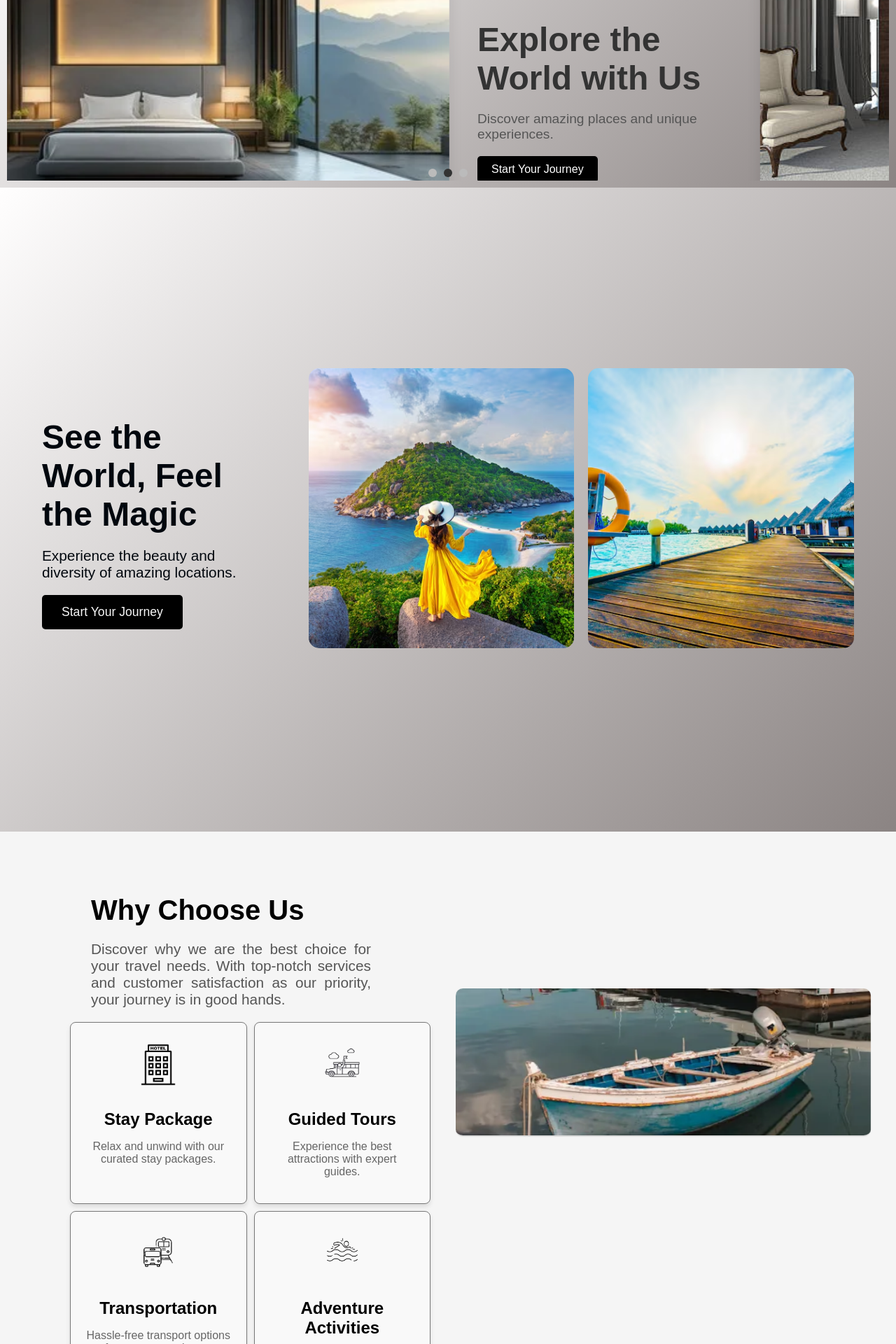
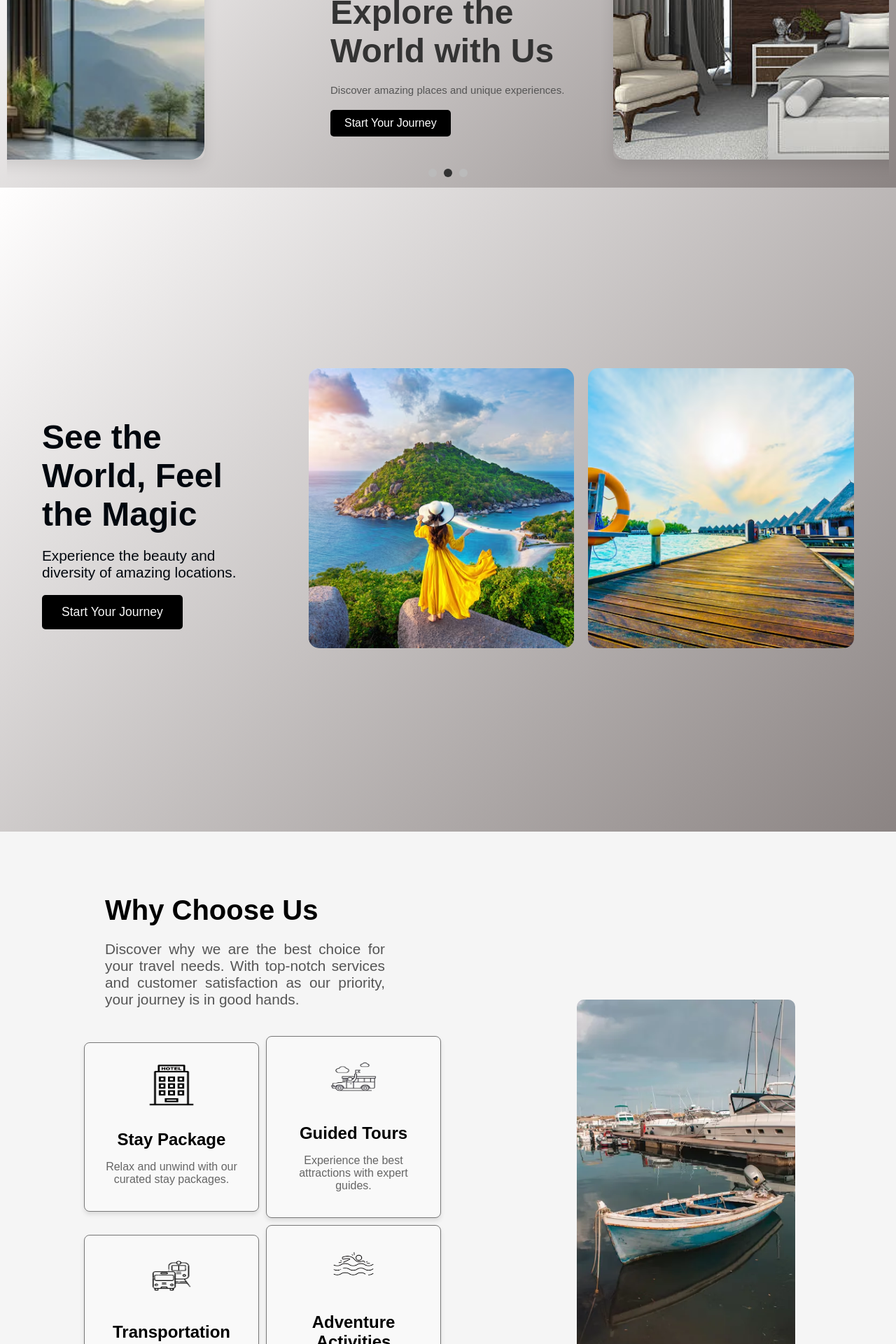
Before and after one commit to petchiammal2/Tourism_Website, a React (Create React App) app: page / in a window 1280 px wide. Shown: the part 200-2120 px from the top of the page at 70% size. Built offline with nearby package versions, Linux system fonts and the light colour scheme.

Commit message:
update
update

```diff
--- a/src/Pages/CSS/Contact.css
+++ b/src/Pages/CSS/Contact.css
@@ -1,12 +1,11 @@
 body{
   margin: 0;
   font-family: Arial, sans-serif;
-}/* General Styles */
+}
 .contact-page {
   margin: 0;
   padding: 0;
-  /* box-sizing: border-box; */
-  overflow-x: hidden; /* Removes horizontal scrollbar */
+  overflow: hidden;
 }
 
 /* Cover Image Section */
@@ -14,18 +13,21 @@ body{
   position: relative;
   width: auto;
   height: 50vh;
-  background-color: #f4f4f4;
+  background-color:d6d4d4;
   border-radius:10px;
   overflow: hidden;
-
+}
+.contact-img:hover {
+  transform: scale(1.05s);
 }
 
-.cover-image img {
+.contact-img {
   width: 100%;
-  height: 100%;
+  height: 80%;
   object-fit: cover;
   border-radius:10px;
-  animation: zoomOut 3s ease-in-out infinite alternate;
+  transition:transform 0.5s ease-in-out;
+
 }
 
 .cover-image h1,
@@ -50,7 +52,8 @@ body{
 
 .cover-image p {
   top: 45%;
-  font-size: 1rem;
+  color: white;
+  font-size: 1.5rem;
   margin: 0 auto;
 }
 
@@ -123,10 +126,13 @@ body{
   border-radius: 5px;
   cursor: pointer;
   transition: background-color 0.3s ease;
+  transition: transform 0.3s ease,opacity 0.3s ease;
+
 }
 
 .contact-right button:hover {
   background-color: #555;
+  transform: scale(1.05s);
 }
 
 /* Ensure Button and Input are the Same Size */
--- a/src/Pages/CSS/Service.css
+++ b/src/Pages/CSS/Service.css
@@ -21,7 +21,8 @@ body {
   width: 100%;
   height: 100%;
   object-fit: cover;
-  animation: zoomOut 3s ease-in-out infinite alternate;
+  border-radius: 10px;
+  transition:transform 0.5s ease-in-out;
 }
 
 .page-title {
@@ -40,9 +41,9 @@ body {
   bottom: 10%;
   padding: 10px 20px;
   font-size: 1rem;
-  color: #fff;
-  background-color: #333;
-  border:1px solid white;
+  color: #333;
+  background-color: #fff;
+  border:1px solid #333;
   border-radius: 5px;
   cursor: pointer;
   align-items:center;
@@ -53,6 +54,25 @@ body {
   background-color: #555;
 }
 
+/* hero content */
+.hero-content{
+  margin-top:30px;
+  text-align: center;
+  /* background-color:#777; */
+  color: #333;
+  padding: 30px 40px;
+  margin: 0px 50px;
+  margin-top:30px;
+  border-radius: 10px;
+}
+
+.hero-content h3 {
+  font-size: 2rem;
+  margin-bottom: 10px;
+}
+.hero-content p{
+  font-size:15px;
+}
 /* Grid Styles */
 .service-grid {
   display: grid;
--- a/src/Pages/Contact.js
+++ b/src/Pages/Contact.js
@@ -2,7 +2,6 @@
 import React from 'react';
 import './CSS/Contact.css';
 import transportation from '../Assets/transportation.webp';
-// import '../Contact1.css';
 import phone from '../Assets/phone.webp';
 import email from '../Assets/email.webp';
 import location from '../Assets/location.webp';
@@ -13,8 +12,8 @@ const ContactPage = () => {
     <div className="contact-page">
       {/* Full Cover Image with Heading */}
       <div className="cover-image">
-        <img src={transportation} alt="hero image" />
-        <h1>Contact</h1>
+        <img src={transportation} className="contact-img" alt="hero image" />
+        <h1 >Contact</h1>
         <p>Reach out to us for any tourism-related queries or assistance.</p>
       </div>
 
--- a/src/Pages/Service.js
+++ b/src/Pages/Service.js
@@ -20,7 +20,11 @@ const ServicePage = () => {
           Book Now
         </button>
       </div>
-
+      <div className="hero-content"><h3>Plan Your Next Getaway Today!</h3>
+        <p>
+          Ready to plan your dream vacation? Contact us today or click the 'Book Now' button to start your journey.
+          Our travel consultants are here to assist you with every detail, ensuring a seamless and enjoyable experience.
+        </p></div>
       {/* Service Grid */}
       <div className="service-grid">
         <div className="service-card">
--- a/src/components/CSS/HomeSection3.css
+++ b/src/components/CSS/HomeSection3.css
@@ -12,7 +12,8 @@
   margin-bottom: 40px;
 }
 
-.left-section {
+.left-section,
+.right-section {
   flex: 1;
   padding: 30px;
 }
@@ -20,7 +21,7 @@
 .heading {
   font-size: 2.5rem;
   margin-bottom: 10px;
-  padding-left: 80px;
+  margin-left: 100px;
 }
 
 .description {
@@ -29,30 +30,43 @@
   font-size:1.3rem;
   margin-bottom: 20px;
   color: #555;
-  padding-left: 80px;
+  margin-left: 100px;
+
+}
+
+.services-grid ,
+.right-section{
+  flex:1;
+  display: flex;
+  justify-content: center;
+  align-items: center;
+  gap: 20px;
+  padding: 20px;
 }
 
 .services-grid {
   display: grid;
-  grid-template-columns: repeat(2, minmax(200px, 1fr));
+  grid-template-columns: repeat(2, minmax(250px, 1fr));
   gap: 10px;
-  padding-left: 50px;
+  margin-left: 50px;
 }
 
 .service-card {
-  /* background: #f9f9f9; */
-  padding: 5px;
-  /* border-radius: 10px; */
+  width: auto;
+  /* height: 80px; */
+  background: #f9f9f9;
+  padding: 10px;
+  border-radius: 10px;
   text-align: center;
   transition: transform 0.3s ease;
 }
 
-.service-card:hover {
+.service-image:hover {
   transform: scale(1.05);
 }
 
 .service-image {
-  width: 80px;
+  width: 50%;
   height: 80px;
   margin-bottom: 10px;
   border-radius: 8px;
@@ -64,29 +78,33 @@
 }
 
 .service-description {
-  font-size:1rem;
+  font-size: 1rem;
   color: #777;
+  /* max-width:150px;
+  text-wrap: wrap; */
+  /* text-align: center; */
 }
 
 .right-section {
-  flex: 1;
   display: flex;
-  width: 300px;
-  height: 500px;
-  /* justify-content: center; */
+  justify-content: center;
   align-items: center;
-  padding-top: 60px;
-  padding-right: 30px;
+
+}
+.tourism-image:hover{
+  transform: scale(1.05);
+}
+.tourism-image {
+  /* width: 100%; */
+  max-width: 60%;
+  min-height: 70%;
+  border-radius: 10px;
+  margin: auto;
+  margin-top:200px;
+  object-fit: cover;
+  transition: transform 0.3s ease,opacity 0.3s ease;
 }
 
-.tourism-image {
-  width: 500px;
-  height: 500px;
-  border-radius: 10px;
-}
-.tourism-image {
-  transform: scale(1.05);
-}
 /* Home CSS */
 .container {
   max-width: 1000px;
@@ -113,6 +131,7 @@
   position:relative;
   margin:50px auto;
   overflow: hidden;
+  transition: transform 0.3s ease,opacity 0.3s ease;
   z-index: 1;
 }
 .image2{
@@ -120,9 +139,10 @@
   bottom:150px;
   left:250px;
   border-radius: 10px;
+  transition: transform 0.3s ease,opacity 0.3s ease;
   z-index:2;
 }
-.image-section {
+.image-section:hover img {
   transform: scale(1.05);
 }
 .text-section {
@@ -151,9 +171,12 @@
   border:1px solid white;
   border-radius: 5px;
   cursor: pointer;
+  transition: transform 0.3s ease,opacity 0.3s ease;
+
 }
-.explore-butto:hover {
+.explore-button:hover {
   background-color:#555;
+  transform: scale(1.05);
 }
 /* Responsive Media Queries */
 @media (max-width: 1200px) {
@@ -194,26 +217,16 @@
   font-size: 1.1rem;
 }
 
-.service-card {
-  padding: 10px;
-}
+  .services-grid {
+    grid-template-columns: 1fr;
+  }
+  .container {
+    grid-template-columns: 1fr;
+  }
+  .right-section {
+    padding: 20px 0;
+  }
 
-.service-image {
-  width: 60px;
-  height: 60px;
-}
-
-.service-name {
-  font-size: 1rem;
-}
-
-.service-description {
-  font-size: 0.9rem;
-}
-
-.tourism-image {
-  height: 300px;
-}
 
 .top-section {
   flex-direction: column;
--- a/src/components/WCintegration.js
+++ b/src/components/WCintegration.js
@@ -10,11 +10,11 @@ import cicon from '../Assets/cicon.webp'
 
       if (actionType === "default") {
       // Default message for WhatsApp icon
-      const message = "Hello! I have a general inquiry.";
+      const message = "Hi! Welcome to Tourism service.How can we assist you today?";
       window.open(`${baseWhatsappUrl}&text=${encodeURIComponent(message)}`, "_blank");
       } else if (actionType === "bookNow") {
       // Message for "Book Now" action
-      const message = "Hello! I would like to book a service.";
+      const message = "Hello! Thanks for choosing Tourism Service.Please confirm the details to proceed with your booking.";
       window.open(`${baseWhatsappUrl}&text=${encodeURIComponent(message)}`, "_blank");
       } else {
       console.error("Invalid action type passed to handleWhatsappMessage");
```
